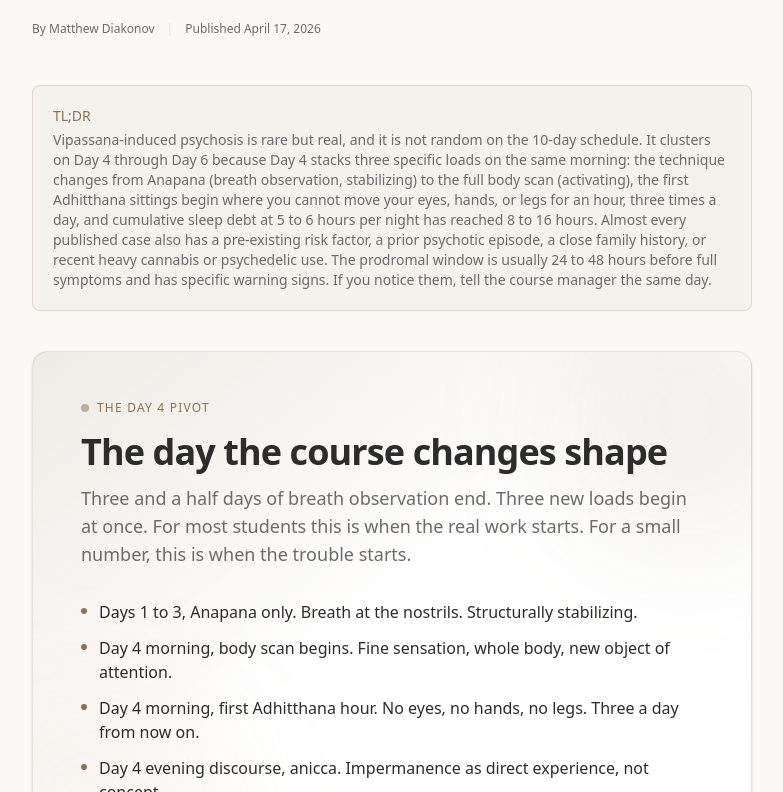
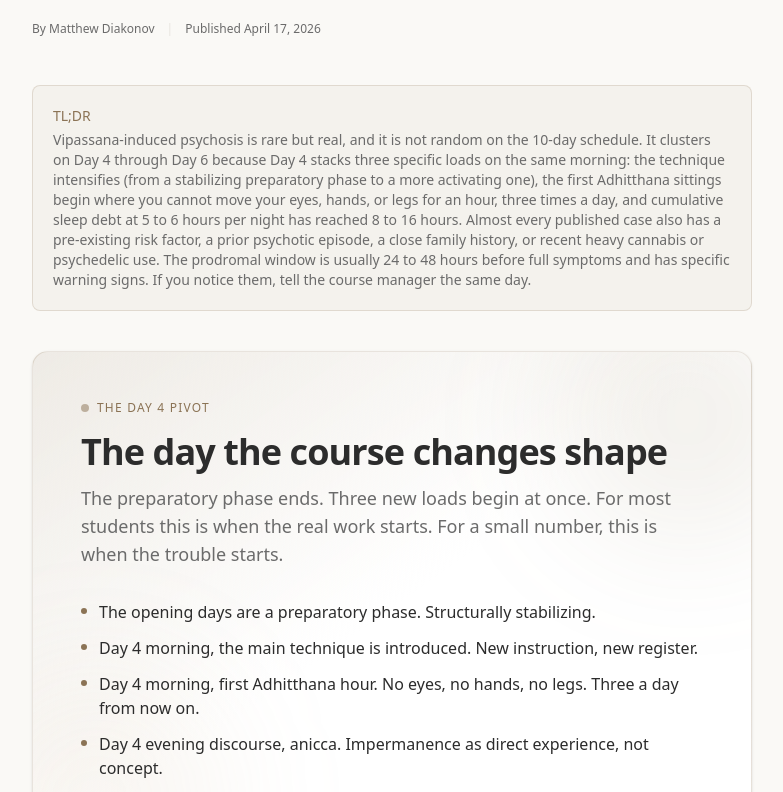
Before and after one commit to m13v/vipassana-cool, a Next.js app: page /t/vipassana-psychosis in a window 1280 px wide. Shown: the part 428-1220 px from the top of the page, without its empty margins (248-1031 px from the left). Built offline with nearby package versions, Linux system fonts and the light colour scheme.

Commit message:
Update technique descriptions in Vipassana psychosis page

```diff
--- a/src/app/t/vipassana-psychosis/page.tsx
+++ b/src/app/t/vipassana-psychosis/page.tsx
@@ -26,7 +26,7 @@ export const metadata: Metadata = {
   title:
     "Vipassana Psychosis: Why Cases Cluster on Day 4, and What to Watch For",
   description:
-    "Vipassana-induced psychosis is real but it is not random on the retreat schedule. Day 4 of the 10-day stacks three specific loads on the same morning: body scan replaces Anapana, Adhitthana immobility begins, and sleep debt peaks. A day-by-day guide to the risk curve, the prodromal signs, and exactly what to do if you notice them.",
+    "Vipassana-induced psychosis is real but it is not random on the retreat schedule. Day 4 of the 10-day stacks three specific loads on the same morning: the technique intensifies, Adhitthana immobility begins, and sleep debt peaks. A day-by-day guide to the risk curve, the prodromal signs, and exactly what to do if you notice them.",
   alternates: { canonical: PAGE_URL },
   openGraph: {
     title:
@@ -54,7 +54,7 @@ const faqs = [
   {
     question: "When during a Vipassana retreat is psychosis most likely to appear?",
     answer:
-      "Day 4 through Day 6. Days 1, 2 and 3 are Anapana only, which is breath observation and structurally stabilizing. Day 4 is the pivot: the technique changes to full body scan, the first Adhitthana (Strong Determination) hour is introduced where you cannot open your eyes, move your hands, or uncross your legs, three of those are scheduled every day from then on, and cumulative sleep debt at 5 to 6 hours a night has reached roughly 8 to 16 hours. These three loads stack on the same morning. The evening discourse introduces anicca, impermanence, which can intensify depersonalization in someone already prone to it. In the longer 20-day and 30-day courses, onset also tends to be on the back half of the retreat rather than the opening days.",
+      "Day 4 through Day 6. The opening days of the course are a preparatory, concentration-building phase, which is structurally stabilizing. Day 4 is the pivot: the technique intensifies, the first Adhitthana (Strong Determination) hour is introduced where you cannot open your eyes, move your hands, or uncross your legs (three of those are scheduled every day from then on), and cumulative sleep debt at 5 to 6 hours a night has reached roughly 8 to 16 hours. These three loads stack on the same morning. The evening discourse introduces anicca, impermanence, which can intensify depersonalization in someone already prone to it. In the longer 20-day and 30-day courses, onset also tends to be on the back half of the retreat rather than the opening days.",
   },
   {
     question: "Who is actually at risk for Vipassana psychosis?",
@@ -69,7 +69,7 @@ const faqs = [
   {
     question: "What should I do if I notice psychosis symptoms during a Vipassana retreat?",
     answer:
-      "Tell the course manager first, not the assistant teacher between scheduled interview times. The course manager is the operational person and handles exactly this. Ask to switch to Anapana only for the next sitting, breath observation is stabilizing and body scan plus Adhitthana is the activating piece. Use the evening teacher interview to describe the symptom literally, not in Dhamma metaphors. If symptoms escalate, leaving the course is not failure. Courses run continuously, you can sit another. Call 988 (US) or local crisis line from the center phone. After the course, contact Cheetah House (cheetahhouse.org), which was founded by Dr. Willoughby Britton at Brown University specifically to support meditators with adverse effects.",
+      "Tell the course manager first, not the assistant teacher between scheduled interview times. The course manager is the operational person and handles exactly this. Ask them and the assistant teacher what to adjust for the next sitting, the center has a protocol for scaling back and they use it. Use the evening teacher interview to describe the symptom literally, not in Dhamma metaphors. If symptoms escalate, leaving the course is not failure. Courses run continuously, you can sit another. Call 988 (US) or local crisis line from the center phone. After the course, contact Cheetah House (cheetahhouse.org), which was founded by Dr. Willoughby Britton at Brown University specifically to support meditators with adverse effects.",
   },
   {
     question: "Does the Vipassana application form actually screen for psychosis risk?",
@@ -165,24 +165,24 @@ export default function Page() {
         <p className="text-sm text-muted">
           Vipassana-induced psychosis is rare but real, and it is not random on the 10-day
           schedule. It clusters on Day 4 through Day 6 because Day 4 stacks three specific loads
-          on the same morning: the technique changes from Anapana (breath observation,
-          stabilizing) to the full body scan (activating), the first Adhitthana sittings begin
-          where you cannot move your eyes, hands, or legs for an hour, three times a day, and
-          cumulative sleep debt at 5 to 6 hours per night has reached 8 to 16 hours. Almost every
-          published case also has a pre-existing risk factor, a prior psychotic episode, a close
-          family history, or recent heavy cannabis or psychedelic use. The prodromal window is
-          usually 24 to 48 hours before full symptoms and has specific warning signs. If you
-          notice them, tell the course manager the same day.
+          on the same morning: the technique intensifies (from a stabilizing preparatory phase to
+          a more activating one), the first Adhitthana sittings begin where you cannot move your
+          eyes, hands, or legs for an hour, three times a day, and cumulative sleep debt at 5 to
+          6 hours per night has reached 8 to 16 hours. Almost every published case also has a
+          pre-existing risk factor, a prior psychotic episode, a close family history, or recent
+          heavy cannabis or psychedelic use. The prodromal window is usually 24 to 48 hours before
+          full symptoms and has specific warning signs. If you notice them, tell the course
+          manager the same day.
         </p>
       </div>
 
       <div className="mb-12">
         <ConceptReveal
           title="The day the course changes shape"
-          subtitle="Three and a half days of breath observation end. Three new loads begin at once. For most students this is when the real work starts. For a small number, this is when the trouble starts."
+          subtitle="The preparatory phase ends. Three new loads begin at once. For most students this is when the real work starts. For a small number, this is when the trouble starts."
           captions={[
-            "Days 1 to 3, Anapana only. Breath at the nostrils. Structurally stabilizing.",
-            "Day 4 morning, body scan begins. Fine sensation, whole body, new object of attention.",
+            "The opening days are a preparatory phase. Structurally stabilizing.",
+            "Day 4 morning, the main technique is introduced. New instruction, new register.",
             "Day 4 morning, first Adhitthana hour. No eyes, no hands, no legs. Three a day from now on.",
             "Day 4 evening discourse, anicca. Impermanence as direct experience, not concept.",
             "By Day 4 night, ~8 to 16 hours of sleep debt have accumulated at 5h a night.",
@@ -278,9 +278,9 @@ export default function Page() {
         <p className="mb-6 text-muted">
           This is the thing no other page on this keyword surfaces. Reported adverse events are
           not flat across the 10 days. They concentrate in a window, and the window is right
-          after the Day 4 pivot. Days 1 to 3 are Anapana-only and structurally calm. Day 4 to Day
-          6 is the peak. Day 7 onward the schedule does not change but accommodation has usually
-          begun.
+          after the Day 4 pivot. The opening days are a preparatory phase and structurally calm.
+          Day 4 to Day 6 is the peak. Day 7 onward the schedule does not change but accommodation
+          has usually begun.
         </p>
         <DayRiskCurve />
       </section>
@@ -427,8 +427,8 @@ export default function Page() {
           trained volunteers, not mental health professionals. They have a few hundred retreats of
           pattern recognition but they do not diagnose, they do not prescribe, and they do not run
           a psychiatric unit. What they can do is often the right thing: scale back the technique,
-          move you to Anapana only, extend sleep, adjust the schedule, and call outside help if
-          needed.
+          move you to the preparatory phase, extend sleep, adjust the schedule, and call outside
+          help if needed.
         </p>
         <p className="mb-4 text-muted">
           What they cannot do is manage an acute psychotic episode on the premises. If you are in
```
